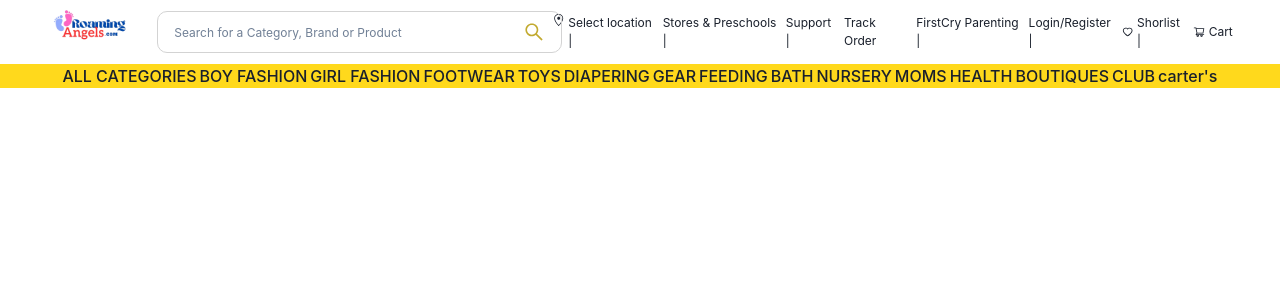
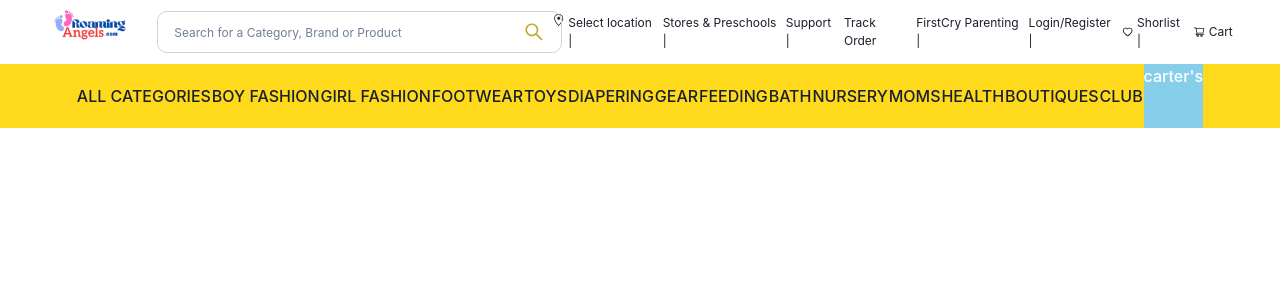
Before and after one commit to yadavarjun182/FirstCry-Clone, a React (Create React App) app in the folder frontend/: page / in a window 1280 px wide. Shown: the top 300 px of the page. Built offline with nearby package versions, Linux system fonts and the light colour scheme.

Commit message:
fw19_0493 day -1

```diff
--- a/frontend/src/components/Navbar2.jsx
+++ b/frontend/src/components/Navbar2.jsx
@@ -1,29 +1,36 @@
-import {
-    Box,UnorderedList,ListItem
-  } from "@chakra-ui/react";
+import { Box, UnorderedList, ListItem } from "@chakra-ui/react";
 
 export default function Navbar2() {
-
   return (
     <>
-            <Box bg={"#ffd91c"} >
-                <Box w={'95%'} m='auto'>
-        <UnorderedList display={'flex'} fontWeight={500} listStyleType='none' justifyContent={'space-between'} w={'95%'} m='auto'>
-  <ListItem>ALL CATEGORIES</ListItem>
-  <ListItem>BOY FASHION</ListItem>
-  <ListItem>GIRL FASHION</ListItem>
-                    <ListItem>FOOTWEAR</ListItem>
-                    <ListItem>TOYS</ListItem>
-                    <ListItem>DIAPERING</ListItem>
-                    <ListItem>GEAR</ListItem>
-                    <ListItem>FEEDING</ListItem>
-                    <ListItem>BATH</ListItem>
-                    <ListItem>NURSERY</ListItem>
-                    <ListItem>MOMS</ListItem>
-                    <ListItem>HEALTH</ListItem>
-                    <ListItem>BOUTIQUES</ListItem>
-                    <ListItem>CLUB</ListItem>
-                    <ListItem>carter's</ListItem>
+      <Box bg={"#ffd91c"} px={4}>
+        <Box w={"95%"} m="auto">
+          <UnorderedList
+            display={{ base: "none", md: "flex" }}
+            h={16}
+            alignItems={"center"}
+            fontWeight={500}
+            listStyleType="none"
+            justifyContent={"space-between"}
+            w={"95%"}
+                      m="auto"
+                      alignContent={'center'}
+          >
+            <ListItem _hover={{bg:'white'}}>ALL CATEGORIES</ListItem>
+            <ListItem _hover={{bg:'white'}}>BOY FASHION</ListItem>
+            <ListItem _hover={{bg:'white'}}>GIRL FASHION</ListItem>
+            <ListItem _hover={{bg:'white'}}>FOOTWEAR</ListItem>
+            <ListItem _hover={{bg:'white'}}>TOYS</ListItem>
+            <ListItem _hover={{bg:'white'}}>DIAPERING</ListItem>
+            <ListItem _hover={{bg:'white'}}>GEAR</ListItem>
+            <ListItem _hover={{bg:'white'}}>FEEDING</ListItem>
+            <ListItem _hover={{bg:'white'}}>BATH</ListItem>
+            <ListItem _hover={{bg:'white'}}>NURSERY</ListItem>
+            <ListItem _hover={{bg:'white'}}>MOMS</ListItem>
+            <ListItem _hover={{bg:'white'}}>HEALTH</ListItem>
+            <ListItem _hover={{bg:'white'}}>BOUTIQUES</ListItem>
+            <ListItem _hover={{bg:'white',h:'full'}} textAlign='center'>CLUB</ListItem>
+            <ListItem  bg="skyblue" color={'white'} h='full' >carter's</ListItem>
           </UnorderedList>
         </Box>
       </Box>
```
Lines whose indentation alone changed are shown as unchanged.
